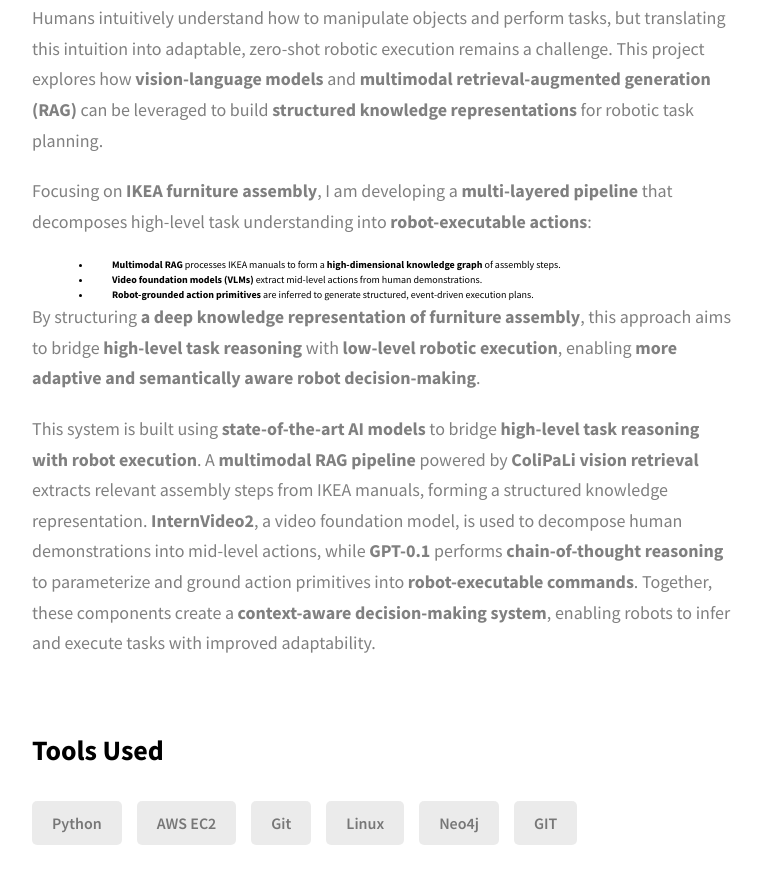
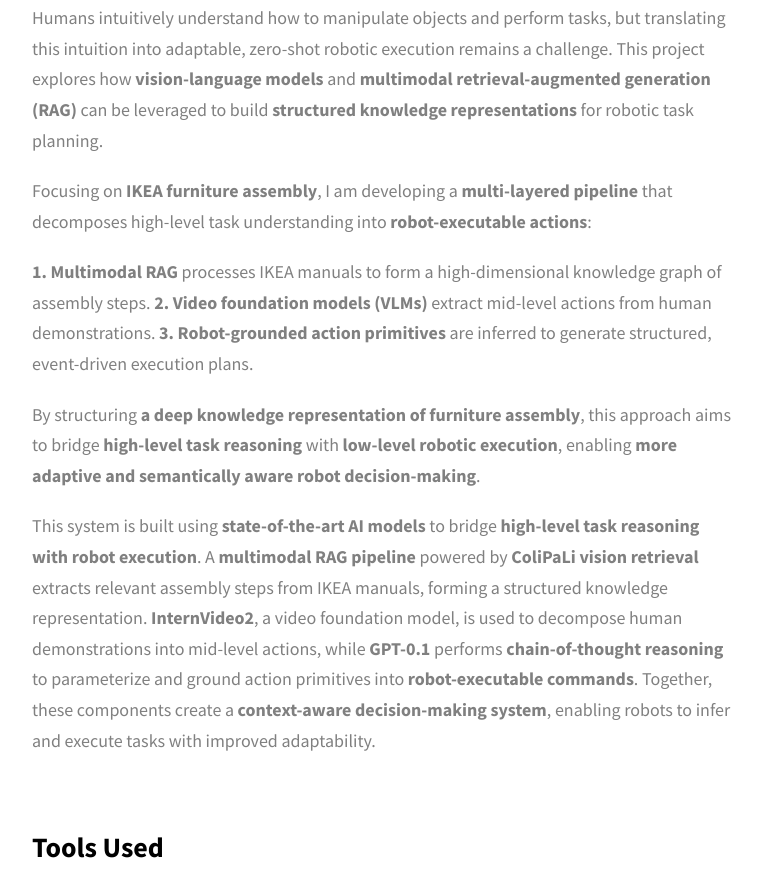
Before and after one commit to robertkim1221/robertkim1221.github.io, a website: page project-1.html in a window 1280 px wide. Shown: the part 1673-2543 px from the top of the page, without its empty margins (258-1020 px from the left). Drawn offline with Linux system fonts and the light colour scheme.

Commit message:
fixed css lists

```diff
--- a/project-1.html
+++ b/project-1.html
@@ -114,11 +114,11 @@
               <p class="project-details__desc-para">
                 Focusing on <strong>IKEA furniture assembly</strong>, I am developing a <strong>multi-layered pipeline</strong> that decomposes high-level task understanding into <strong>robot-executable actions</strong>:
               </p>
-              <ul class="project-details__desc-list" style="list-style-type: disc; list-style-position: outside; margin-left: 20px; padding-left: 20px;">
-                <li><strong>Multimodal RAG</strong> processes IKEA manuals to form a <strong>high-dimensional knowledge graph</strong> of assembly steps.</li>
-                <li><strong>Video foundation models (VLMs)</strong> extract mid-level actions from human demonstrations.</li>
-                <li><strong>Robot-grounded action primitives</strong> are inferred to generate structured, event-driven execution plans.</li>
-              </ul>
+              <p class="project-details__desc-para">
+                <strong>1. Multimodal RAG</strong> processes IKEA manuals to form a high-dimensional knowledge graph of assembly steps.
+                <strong>2. Video foundation models (VLMs)</strong> extract mid-level actions from human demonstrations.
+                <strong>3. Robot-grounded action primitives</strong> are inferred to generate structured, event-driven execution plans.
+              </p>
               <p class="project-details__desc-para">
                 By structuring <strong>a deep knowledge representation of furniture assembly</strong>, this approach aims to bridge <strong>high-level task reasoning</strong> with <strong>low-level robotic execution</strong>, enabling <strong>more adaptive and semantically aware robot decision-making</strong>.
               </p>
--- a/sass/base/_base.scss
+++ b/sass/base/_base.scss
@@ -44,19 +44,9 @@
 }
 
 li {
-  list-style-type: disc; // Adds bullet points
-  margin-left: 20px;
-  padding-left: 20px;
-}
-.project-details__desc-list {
-  list-style-type: disc !important;
-  list-style-position: outside !important;
+  list-style: none;
 }
 
-.project-details__desc-list li {
-  list-style-type: disc !important;
-  display: list-item !important;
-}
 input:focus,
 button:focus,
 a:focus,
```
Also changed, not shown: css/style.css.
